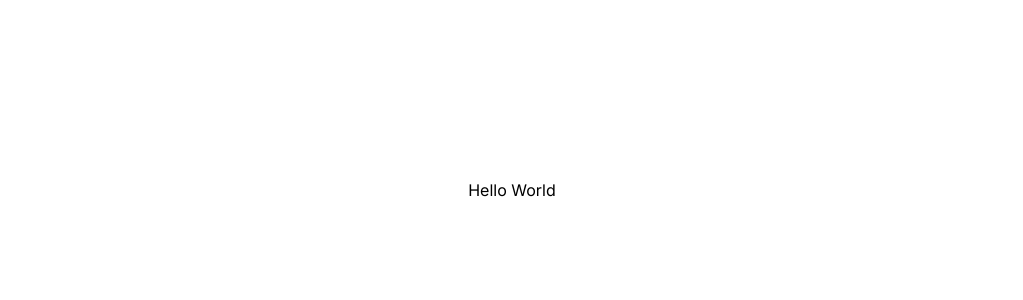
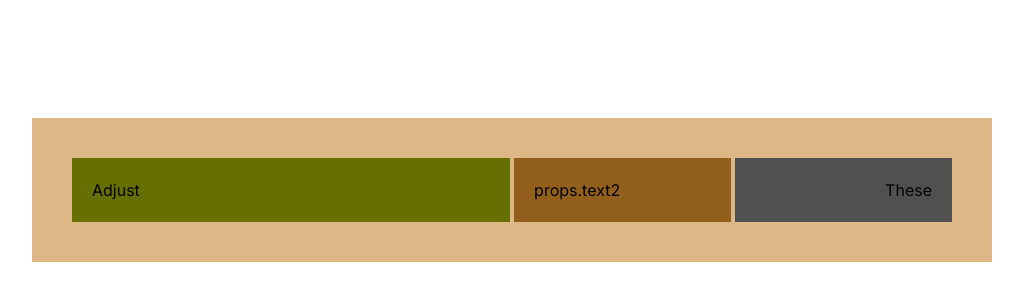
Before and after one commit to acm-ucr/cooking-website, a Next.js app: page / in a window 1280 px wide. Shown: the part 210-510 px from the top of the page, without its empty margins (128-1151 px from the left). Built offline with nearby package versions, Linux system fonts and the light colour scheme.

Commit message:
added example.tsx

```diff
--- a/src/app/page.tsx
+++ b/src/app/page.tsx
@@ -1,7 +1,9 @@
+import Example from "@/components/example";
+
 const Home = () => {
   return (
     <div className="flex h-screen w-screen items-center justify-center">
-      Hello World
+      <Example text1="Adjust" text2="These" text3="Props"/>
     </div>
   );
 };
--- /dev/null
+++ b/src/components/example.tsx
@@ -0,0 +1,20 @@
+const Example = (props: { text1: string; text2: string; text3: string }) => {
+  return (
+    <div className="flex w-3/4 items-center gap-1 bg-cooking-brown-light p-10">
+      <div className="w-1/2 bg-cooking-green p-5 text-left">
+        {props.text1}
+      </div>
+      <div className="flex w-1/2 flex-row gap-1">
+        <div className="w-full bg-cooking-brown-dark p-5 text-left">
+          props.text2
+        </div>
+        <div className="w-full bg-cooking-gray p-5 text-right">
+          {props.text2}
+        </div>
+      </div>
+      {/* Hint: Add another box/div here similarly to line 4 */}
+    </div>
+  );
+};
+
+export default Example;
```
